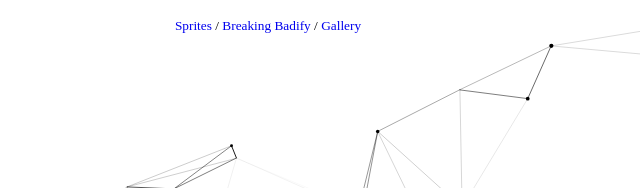
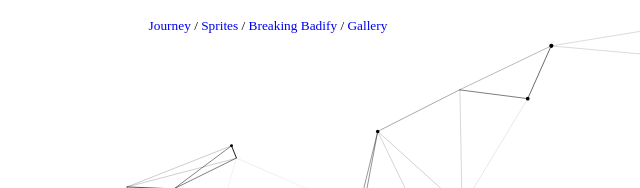
Before and after one commit to nihey/nihey.github.io, a website: page index.html in a window 1280 px wide. Shown: the part 418-606 px from the top of the page, 372-1012 px from the left. Drawn offline with Linux system fonts and the light colour scheme.

Commit message:
Add Journey link and Google Analytics

```diff
--- a/index.html
+++ b/index.html
@@ -10,10 +10,21 @@
     <div id="particles"></div>
     <h1>仁平</h1>
     <small>
+      <a href="http://nihey.github.io/experiments/journey/">Journey</a> /
       <a href="http://nihey.github.io/sprites/">Sprites</a> /
       <a href="http://nihey.github.io/breaking-badify/">Breaking Badify</a> /
       <a href="http://nihey.github.io/sketch-gallery/">Gallery</a>
     <small>
+    <script>
+    (function(i,s,o,g,r,a,m){i['GoogleAnalyticsObject']=r;i[r]=i[r]||function(){
+       (i[r].q=i[r].q||[]).push(arguments)},i[r].l=1*new
+       Date();a=s.createElement(o),
+         m=s.getElementsByTagName(o)[0];a.async=1;a.src=g;m.parentNode.insertBefore(a,m)
+           })(window,document,'script','//www.google-analytics.com/analytics.js','ga');
+
+    ga('create', 'UA-67879786-1', 'auto');
+      ga('send', 'pageview');
+    </script>
     <script src="vendor/particles.js/particles.js"></script>
     <script src="js/nihey.js"></script>
   </body>
```
